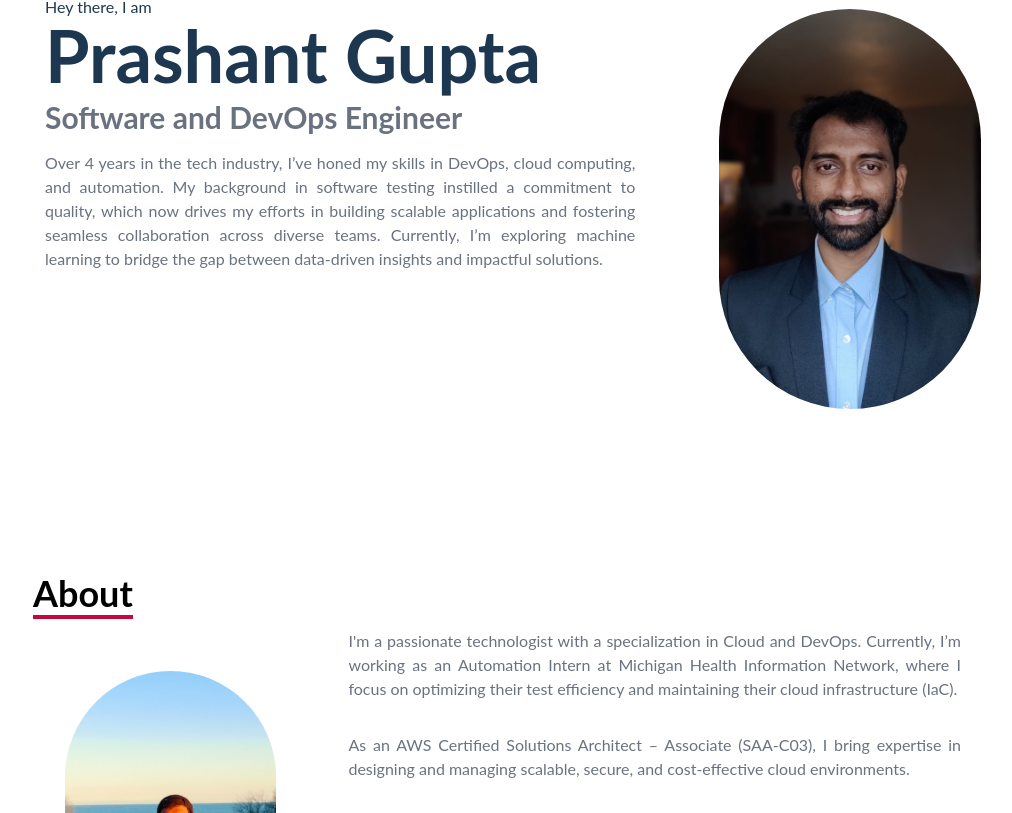
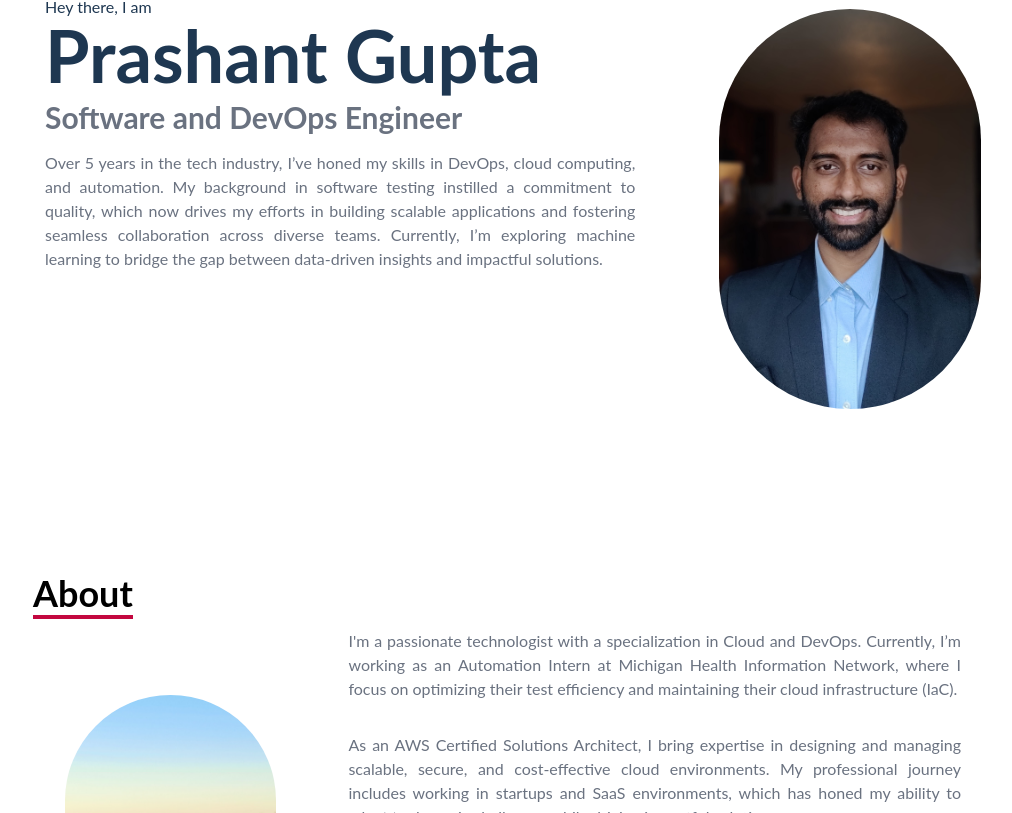
Before and after one commit to codewithprashantgupta/prashant.me, a React (Create React App) app: page / in a window 1280 px wide. Shown: the part 247-1060 px from the top of the page, without its empty margins (127-1139 px from the left). Built offline with nearby package versions, Linux system fonts and the light colour scheme; the HTML template or start-up script is replaced by a standard one.

Commit message:
updated certs

```diff
--- a/src/components/Home.jsx
+++ b/src/components/Home.jsx
@@ -19,7 +19,7 @@ const Home = () => {
 						Software and DevOps Engineer
 					</h6>
 					<p className="text-[#6a7280] py-4 text-justify max-w-[700px]">
-						Over 4 years in the tech industry, I’ve honed my skills
+						Over 5 years in the tech industry, I’ve honed my skills
 						in DevOps, cloud computing, and automation. My
 						background in software testing instilled a commitment to
 						quality, which now drives my efforts in building scalable
--- a/src/data/Bio.js
+++ b/src/data/Bio.js
@@ -5,7 +5,7 @@ export const bioData = [
 	},
 	{
 		id: 2,
-		para: "As an AWS Certified Solutions Architect – Associate (SAA-C03), I bring expertise in designing and managing scalable, secure, and cost-effective cloud environments.",
+		para: "As an AWS Certified Solutions Architect, I bring expertise in designing and managing scalable, secure, and cost-effective cloud environments. My professional journey includes working in startups and SaaS environments, which has honed my ability to adapt to dynamic challenges while driving impactful solutions.",
 	},
 	{
 		id: 3,
```
